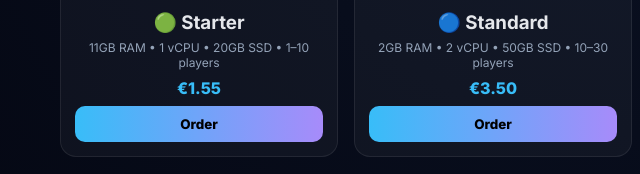
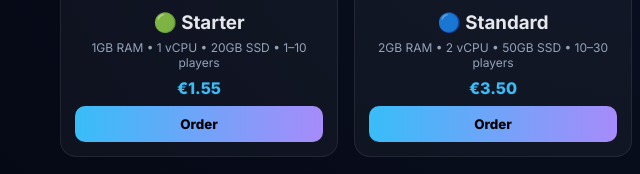
Before and after one commit to ShadowDeni/vigilant-octo-guacamole, a plain HTML site: page foxnode.html in a window 1280 px wide. Both pictures are taken after a click on the button "Minecraft". Shown: the part 288-462 px from the top of the page, 0-640 px from the left. Drawn offline with Linux system fonts and the light colour scheme.

Commit message:
Update foxnode.html

```diff
--- a/foxnode.html
+++ b/foxnode.html
@@ -220,7 +220,7 @@ We deliver optimized game servers and VPS solutions with instant deployment.
 <div class="card">
 <img src="https://media.discordapp.net/attachments/1319342473428074609/1499747272638992524/minecraft.png?ex=69f5ebfd&is=69f49a7d&hm=3b440de1ee4144d561ba20af3b9e2d91f681446b7bc5ee6c8af5062877ceb408&=&format=webp&quality=lossless&width=555&height=416">
 <h3>🟢 Starter</h3>
-<p class="desc">11GB RAM • 1 vCPU • 20GB SSD • 1–10 players</p>
+<p class="desc">1GB RAM • 1 vCPU • 20GB SSD • 1–10 players</p>
 <div class="price">€1.55</div>
 <button class="btn" onclick="window.open('https://paypal.me/foxnode/1.55','_blank')">Order</button>
 </div>
```
